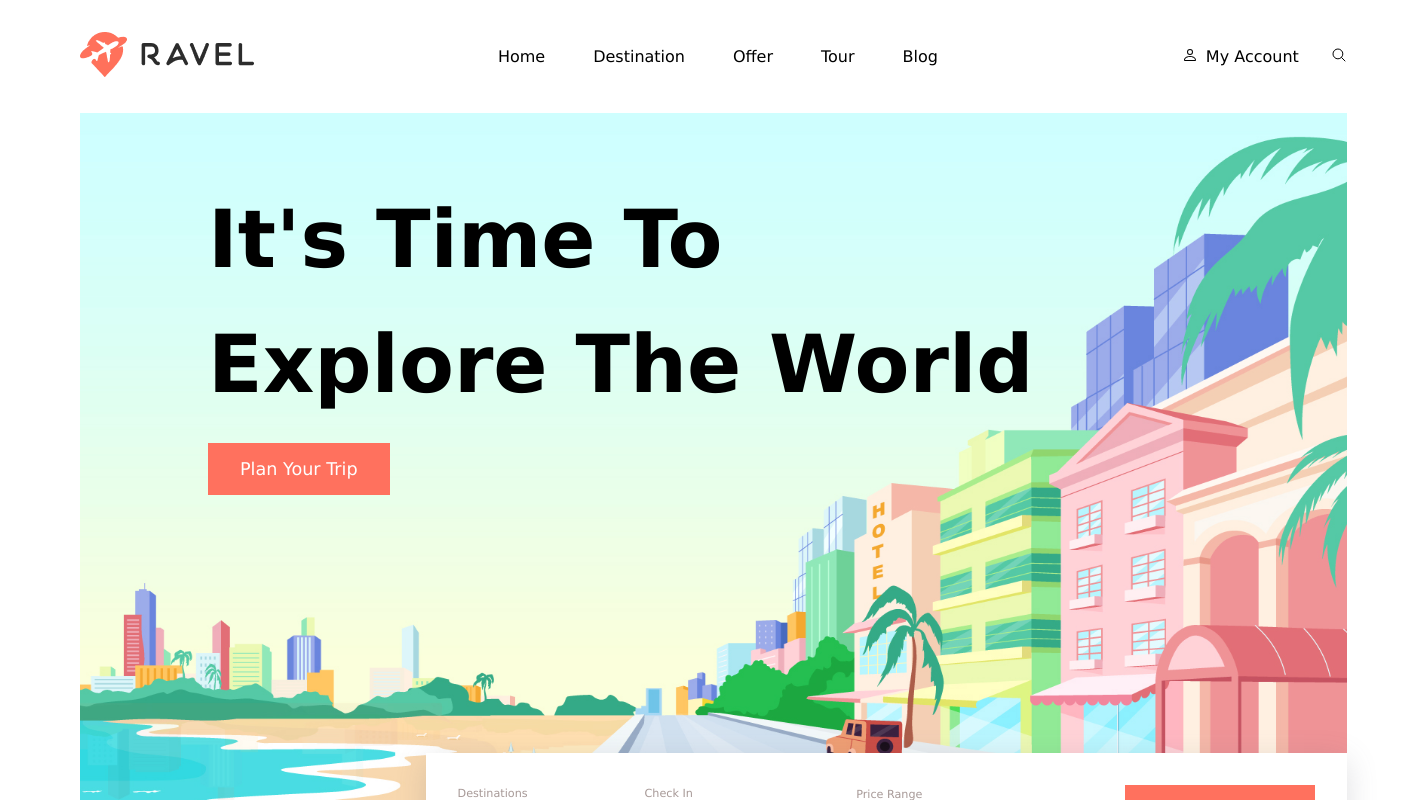
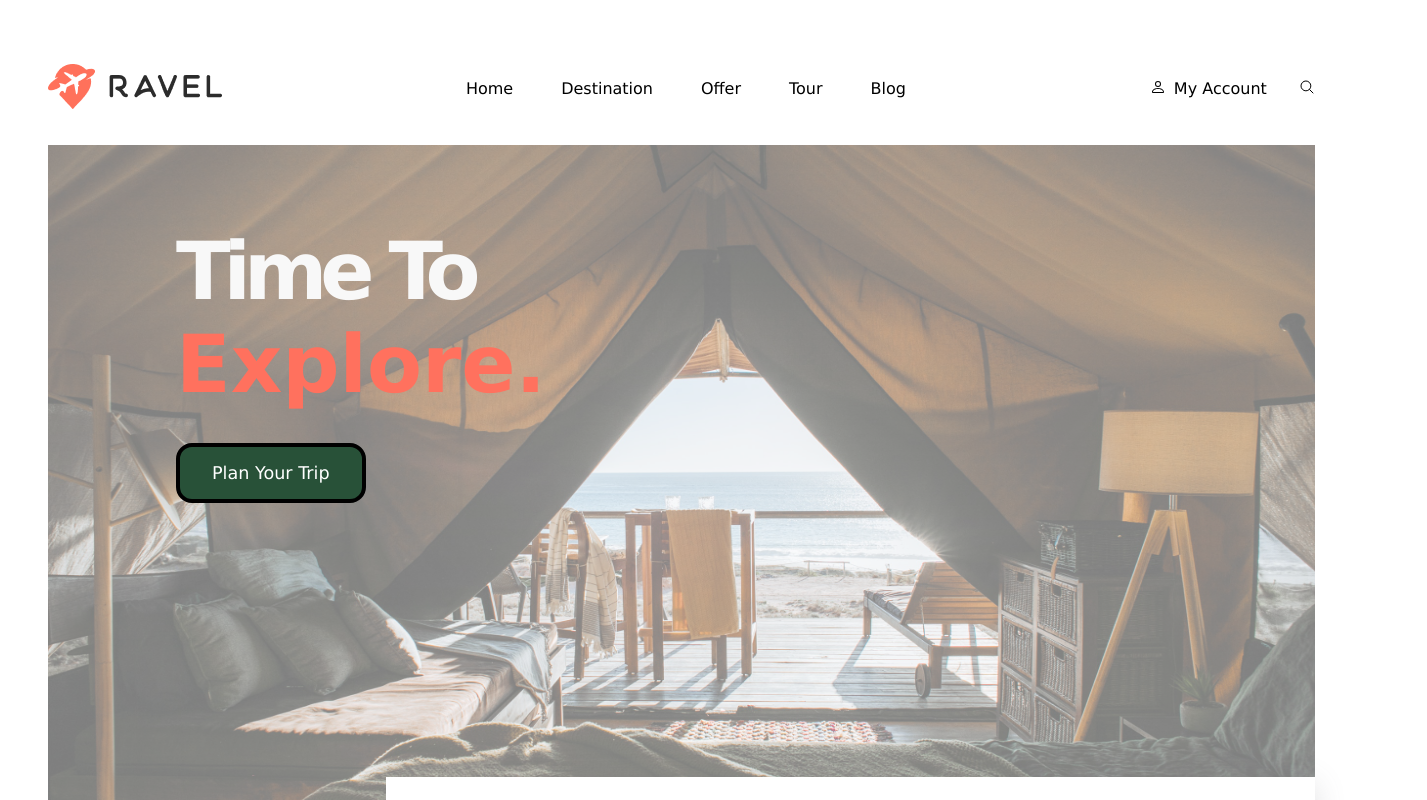
Before and after one commit to OdeliaFink/travel-agency, a React (Vite) app: page / in a window 1280 px wide. Shown: the top 800 px of the page, 1427 px wide, since content can reach past the window. Built offline with nearby package versions, Linux system fonts and the light colour scheme; the HTML template or start-up script is replaced by a standard one.

Commit message:
refactor

```diff
--- a/index.html
+++ b/index.html
@@ -2,9 +2,9 @@
 <html lang="en">
   <head>
     <meta charset="UTF-8" />
-    <link rel="icon" type="image/svg+xml" href="/vite.svg" />
+
     <meta name="viewport" content="width=device-width, initial-scale=1.0" />
-    <title>Vite + React</title>
+    <title>Travel Agency Co.</title>
   </head>
   <body>
     <div id="root"></div>
--- a/src/components/Button.jsx
+++ b/src/components/Button.jsx
@@ -6,8 +6,9 @@ export default function Button({ text }) {
 
 const Btn = styled.button`
   padding: 1rem 2rem;
-  background-color: var(--primary-color);
-  border: none;
+  background-color: var(--button-color);
+  border-radius: 1rem;
+  border: 4px solid black;
   font-size: 1.1rem;
   color: white;
   cursor: pointer;
--- a/src/components/Home.jsx
+++ b/src/components/Home.jsx
@@ -1,6 +1,6 @@
 import React, { useState } from 'react';
 import styled from 'styled-components';
-import HeroImage from '../assets/hero.png';
+import HeroImage from '../assets/hero.jpg';
 import Button from './Button';
 
 export const Home = () => {
@@ -8,12 +8,16 @@ export const Home = () => {
   return (
     <Section>
       <div className="background">
-        <img src={HeroImage} alt="Hero" />
+        <img src={HeroImage} alt="Hero" style={{ opacity: 0.5 }} />
       </div>
       <div className="content">
         <div className="info">
-          <h1>It's Time To</h1>
-          <h1>Explore The World</h1>
+          <h1 style={{ letterSpacing: '-7px', color: 'var( --card-grey)' }}>
+            Time To
+          </h1>
+          <h1 style={{ paddingBottom: '2rem', color: 'var(--primary-color)' }}>
+            Explore.
+          </h1>
           <Button text="Plan Your Trip" />
         </div>
         <div className="planner">
@@ -63,7 +67,6 @@ const Section = styled.section`
       margin-left: 8rem;
       h1 {
         font-size: 5rem;
-        margin-bottom: 2rem;
       }
     }
     .planner {
--- a/src/index.css
+++ b/src/index.css
@@ -1,5 +1,6 @@
 :root {
   --primary-color: #ff715e;
+  --button-color: #285138;
   --card-grey: #f8f8f8;
   --primary-text: #2c2c2c;
   --secondary-text: #a79997;
@@ -19,8 +20,8 @@ html {
 }
 
 body {
-  margin: 0 5rem;
-  margin-top: 2rem;
+  margin: 0 3rem;
+  margin-top: 4rem;
   display: flex;
   place-items: center;
 }
```
Also changed, not shown: src/assets/hero.jpg (added).
